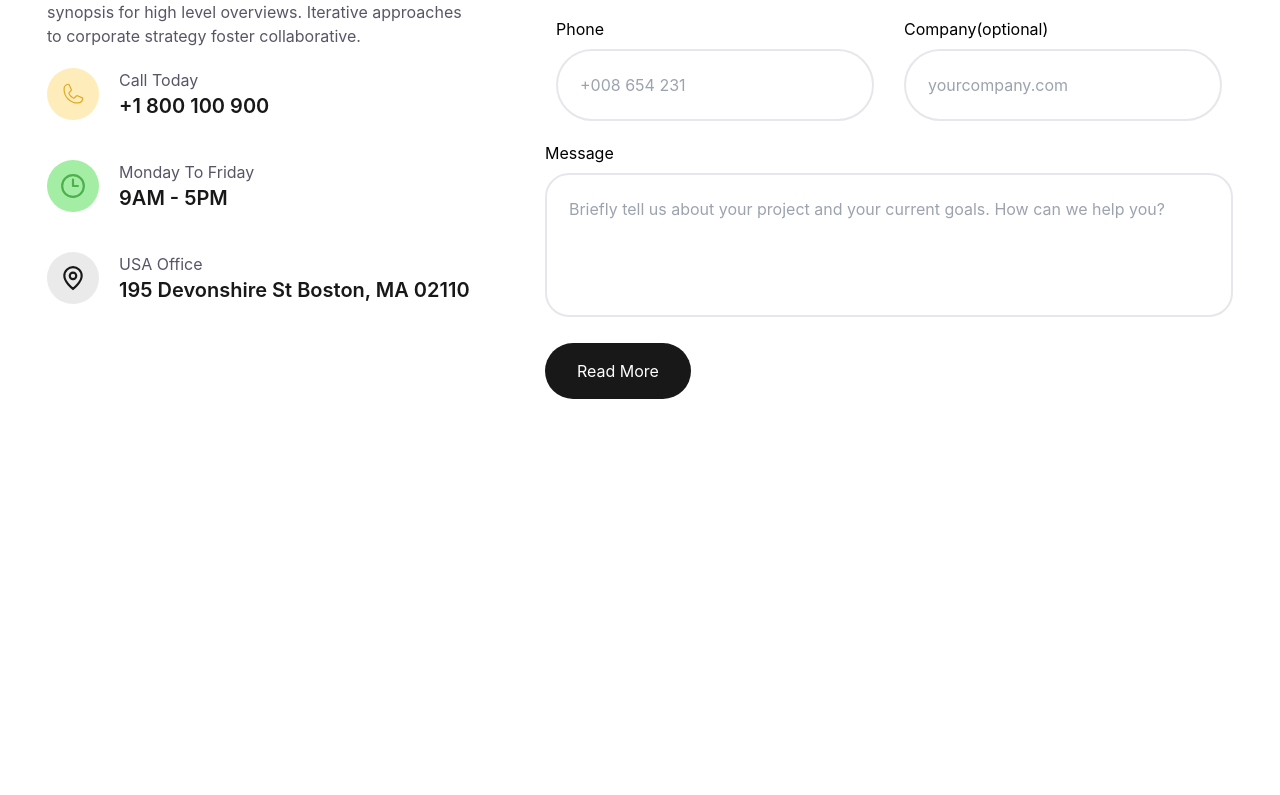
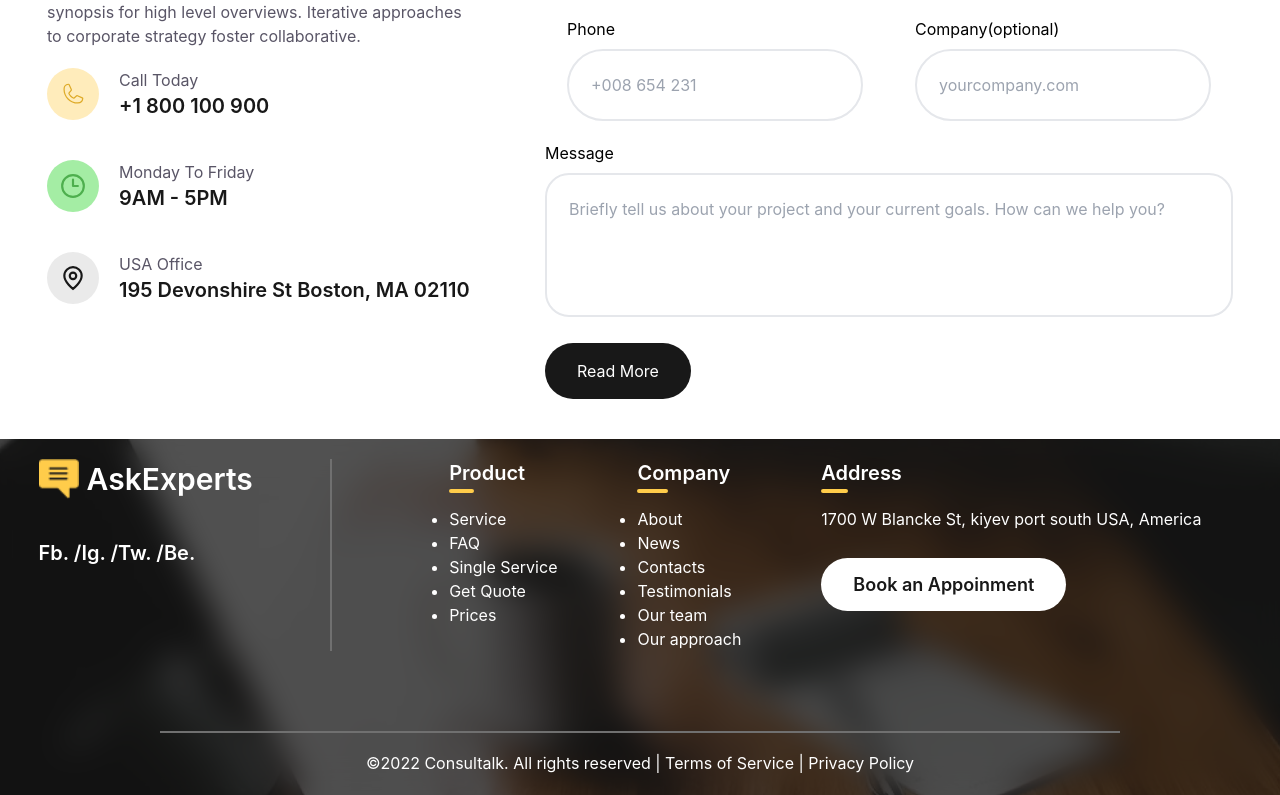
Before and after one commit to Diaa-0-Abdelaziz/Ask_Experts, a React (Create React App) app: page / in a window 1280 px wide. Shown: the part 9146-9941 px from the top of the page. Before the commit the page ends 9545 px from the top, so only its background shows below. Built offline with nearby package versions, Linux system fonts and the light colour scheme; the HTML template or start-up script is replaced by a standard one.

Commit message:
modified:   src/App.jsx 	modified:   src/Components/Home/Slices/Blog.jsx 	modified:   src/Components/Home/Slices/Contact.jsx 	new file:   src/Footer.jsx 	new file:   src/imgs/Photo-footer.jpg 	modified:   src/output.css

```diff
--- a/src/App.jsx
+++ b/src/App.jsx
@@ -1,4 +1,5 @@
 import Home from './Components/Home/Home';
+import Footer from './Footer';
 import Navbar from './Navbar';
 import './output.css';
 
@@ -8,6 +9,7 @@ function App() {
     <>
     <Navbar/>
     <Home/>
+    <Footer/>
     </>
   );
 }
--- a/src/Components/Home/Slices/Blog.jsx
+++ b/src/Components/Home/Slices/Blog.jsx
@@ -6,7 +6,7 @@ import picture2 from "../../../imgs/Photo (11).jpg"
 export default function Blog() {
   return (
    <section className='bg-[#F5F5F5] py-20' >
-    <div className=' max-w-5xl m-auto flex flex-col'>
+    <div className=' max-w-5xl mx-3 m-auto flex flex-col'>
     <div className=' flex flex-wrap md:justify-between justify-around  items-end mb-10'>
     <div>
     <span className='text-base font-normal text-[#FFFFFF] tracking-[2px] bg-[#4EAF4E] px-4 uppercase	rounded-full'>Blog</span>
--- a/src/Components/Home/Slices/Contact.jsx
+++ b/src/Components/Home/Slices/Contact.jsx
@@ -47,24 +47,24 @@ export default function Contact() {
        <form>
         <div className='flex flex-wrap gap-2 justify-around'>
         <div className="mb-5">
-          <label for="fullname" className="block mb-2">Full Name</label>
-          <input type="text" id="fullname" className="border-2 w-[318px] rounded-full py-[22px] px-[22px] outline-none" placeholder="john david"/>
+          <label htmlFor="fullname" className="block mb-2">Full Name</label>
+          <input type="text" id="fullname" className="border-2  rounded-full py-[22px] px-[22px] outline-none" placeholder="john david"/>
         </div>
         <div className="mb-5">
-          <label for="Email" className="block mb-2">Email</label>
-          <input type="email" id="Email" className="border-2 w-[318px] rounded-full py-[22px] px-[22px] outline-none" placeholder="consult@mail.com"/>
+          <label htmlFor="Email" className="block mb-2">Email</label>
+          <input type="email" id="Email" className="border-2  rounded-full py-[22px] px-[22px] outline-none" placeholder="consult@mail.com"/>
         </div>
         <div className="mb-5">
-          <label for="Phone" className="block mb-2">Phone</label>
-          <input type="tel" id="Phone" className="border-2 w-[318px] rounded-full py-[22px] px-[22px] outline-none" placeholder="+008 654 231"/>
+          <label htmlFor="Phone" className="block mb-2">Phone</label>
+          <input type="tel" id="Phone" className="border-2  rounded-full py-[22px] px-[22px] outline-none" placeholder="+008 654 231"/>
         </div>
         <div className="mb-5">
-          <label for="Company" className="block mb-2">Company(optional)</label>
-          <input type="text" id="Company" className="border-2 w-[318px] rounded-full py-[22px] px-[22px] outline-none" placeholder="yourcompany.com"/>
+          <label htmlFor="Company" className="block mb-2">Company(optional)</label>
+          <input type="text" id="Company" className="border-2  rounded-full py-[22px] px-[22px] outline-none" placeholder="yourcompany.com"/>
         </div>
         </div>
   <div>
-  <label for="message" className="block mb-2 ">Message</label>
+  <label htmlFor="message" className="block mb-2 ">Message</label>
   <textarea id="message" rows="4" className=" border-2 w-full rounded-3xl resize-none py-[22px] px-[22px] outline-none" placeholder="Briefly tell us about your project and your current goals. How can we help you?"></textarea>
   </div>
   <div className=' w-[154.6px] mt-5'>
--- /dev/null
+++ b/src/Footer.jsx
@@ -0,0 +1,91 @@
+import React from 'react'
+// import photo from "./imgs/Photo-footer.jpg"
+import logo from "./imgs/Logo.png"
+export default function Footer() {
+  return (
+   <footer className=' relative mt-10 bg-[url("./imgs/Photo-footer.jpg")]  bg-cover'>
+
+   {/* <div className=' flow-root'>
+<p>lllllllllllllllllllllllllllllllllll</p>
+<p>lllllllllllllllllllllllllllllllllll</p>
+<p>lllllllllllllllllllllllllllllllllll</p>
+<p>lllllllllllllllllllllllllllllllllll</p>
+<p>lllllllllllllllllllllllllllllllllll</p>
+<p>lllllllllllllllllllllllllllllllllll</p>
+<p>lllllllllllllllllllllllllllllllllll</p>
+<p>lllllllllllllllllllllllllllllllllll</p>
+<p>lllllllllllllllllllllllllllllllllll</p>
+<p>lllllllllllllllllllllllllllllllllll</p>
+<p>lllllllllllllllllllllllllllllllllll</p>
+<p>lllllllllllllllllllllllllllllllllll</p>
+<p>lllllllllllllllllllllllllllllllllll</p>
+<p>lllllllllllllllllllllllllllllllllll</p>
+<p>lllllllllllllllllllllllllllllllllll</p>
+<p>lllllllllllllllllllllllllllllllllll</p>
+   </div> */}
+
+
+
+
+
+
+    {/* <img src={photo} alt="" className=' w-full h-full' /> */}
+    <div className=' py-5  h-full w-full bg-[#181818BF] backdrop-blur-lg   '>
+        <div className='flex flex-wrap gap-y-10 justify-around'>
+
+
+    <div className=' max-w-[352px]'>
+    <div className='flex gap-2 items-center'> <img src={logo} alt="logo" className=' w-10'/><span className='text-3xl font-semibold text-white '>AskExperts</span></div>
+    <ul className=' flex text-xl font-semibold text-white mt-10'>
+        <li>Fb. /</li>
+        <li>Ig. /</li>
+        <li>Tw. /</li>
+        <li>Be.</li>
+    </ul>
+    </div>
+    <div className='lg:block hidden border border-[#707070]'></div>
+
+    <ul className=' mx-10 flex flex-wrap justify-around gap-x-20 gap-y-10'>
+        <li>
+            <span className='text-xl font-semibold text-white relative after:content-[""] after:border-[#FFCC4A] after:absolute after:w-1/3 after:border-2 after:rounded-3xl after:-bottom-2 after:-left-0'>Product</span>
+            <ul className=' mt-5 list-disc text-white text-base	font-normal'>
+                <li>Service</li>
+                <li>FAQ</li>
+                <li>Single Service</li>
+                <li>Get Quote</li>
+                <li>Prices</li>
+            </ul>
+        </li>
+        <li>
+            <span className='text-xl font-semibold text-white relative after:content-[""] after:border-[#FFCC4A] after:absolute after:w-1/3 after:border-2 after:rounded-3xl after:-bottom-2 after:-left-0'>Company</span>
+            <ul className=' mt-5 list-disc text-white text-base	font-normal'>
+                <li>About</li>
+                <li>News</li>
+                <li>Contacts</li>
+                <li>Testimonials</li>
+                <li>Our team</li>
+                <li>Our approach</li>
+            </ul>
+        </li>
+        <li>
+            <span className='text-xl font-semibold text-white relative after:content-[""] after:border-[#FFCC4A] after:absolute after:w-1/3 after:border-2 after:rounded-3xl after:-bottom-2 after:-left-0'>Address</span>
+            <ul className=' mt-5 text-white text-base	font-normal'>
+                <li>1700 W Blancke St, kiyev port south USA, America</li>
+                <li>
+                <div className=' mt-10'>
+                <span className=' font-semibold text-lg cursor-pointer m-auto rounded-full text-[#181818] bg-white py-4	px-8'>Book an Appoinment</span>
+                </div>
+                </li>
+
+            </ul>
+        </li>
+    </ul>
+
+    </div>
+
+    <p className=' mt-20 pt-5 relative text-white text-base text-center	font-normal	after:content-[""] after:border-[#707070] after:absolute after:w-3/4 after:border after:top-0 after:left-1/2 after:-translate-x-1/2'>&copy;2022 Consultalk. All rights reserved | Terms of Service | Privacy Policy</p>
+
+    </div>
+   </footer>
+  )
+}
--- a/src/output.css
+++ b/src/output.css
@@ -662,6 +662,11 @@ video {
   margin-right: 2.5rem;
 }
 
+.mx-3 {
+  margin-left: 0.75rem;
+  margin-right: 0.75rem;
+}
+
 .mx-4 {
   margin-left: 1rem;
   margin-right: 1rem;
@@ -735,6 +740,10 @@ video {
   margin-top: 5rem;
 }
 
+.mt-28 {
+  margin-top: 7rem;
+}
+
 .mt-3 {
   margin-top: 0.75rem;
 }
@@ -759,20 +768,16 @@ video {
   margin-top: 2rem;
 }
 
-.mt-14 {
-  margin-top: 3.5rem;
-}
-
-.mt-28 {
-  margin-top: 7rem;
-}
-
 .block {
   display: block;
 }
 
 .flex {
   display: flex;
+}
+
+.flow-root {
+  display: flow-root;
 }
 
 .grid {
@@ -889,14 +894,6 @@ video {
   width: 100vw;
 }
 
-.w-80 {
-  width: 20rem;
-}
-
-.w-\[318px\] {
-  width: 318px;
-}
-
 .max-w-32 {
   max-width: 8rem;
 }
@@ -913,6 +910,10 @@ video {
   max-width: 24rem;
 }
 
+.max-w-\[352px\] {
+  max-width: 352px;
+}
+
 .max-w-\[420px\] {
   max-width: 420px;
 }
@@ -933,20 +934,16 @@ video {
   max-width: 626px;
 }
 
+.max-w-\[688px\] {
+  max-width: 688px;
+}
+
 .max-w-\[740px\] {
   max-width: 740px;
 }
 
-.max-w-sm {
-  max-width: 24rem;
-}
-
 .max-w-xl {
   max-width: 36rem;
-}
-
-.max-w-\[688px\] {
-  max-width: 688px;
 }
 
 .grow {
@@ -970,6 +967,10 @@ video {
   resize: none;
 }
 
+.list-disc {
+  list-style-type: disc;
+}
+
 .grid-cols-1 {
   grid-template-columns: repeat(1, minmax(0, 1fr));
 }
@@ -1042,6 +1043,10 @@ video {
   column-gap: 0.5rem;
 }
 
+.gap-x-20 {
+  column-gap: 5rem;
+}
+
 .gap-y-10 {
   row-gap: 2.5rem;
 }
@@ -1072,10 +1077,6 @@ video {
 
 .rounded-full {
   border-radius: 9999px;
-}
-
-.rounded-lg {
-  border-radius: 0.5rem;
 }
 
 .rounded-special {
@@ -1108,21 +1109,16 @@ video {
   border-top-width: 1px;
 }
 
+.border-\[\#707070\] {
+  --tw-border-opacity: 1;
+  border-color: rgb(112 112 112 / var(--tw-border-opacity));
+}
+
 .border-\[\#EBEBEB\] {
   --tw-border-opacity: 1;
   border-color: rgb(235 235 235 / var(--tw-border-opacity));
 }
 
-.border-green-500 {
-  --tw-border-opacity: 1;
-  border-color: rgb(34 197 94 / var(--tw-border-opacity));
-}
-
-.border-red-500 {
-  --tw-border-opacity: 1;
-  border-color: rgb(239 68 68 / var(--tw-border-opacity));
-}
-
 .bg-\[\#181818BF\] {
   background-color: #181818BF;
 }
@@ -1210,16 +1206,6 @@ video {
   background-color: rgb(255 255 255 / var(--tw-bg-opacity));
 }
 
-.bg-green-50 {
-  --tw-bg-opacity: 1;
-  background-color: rgb(240 253 244 / var(--tw-bg-opacity));
-}
-
-.bg-red-50 {
-  --tw-bg-opacity: 1;
-  background-color: rgb(254 242 242 / var(--tw-bg-opacity));
-}
-
 .bg-slate-400 {
   --tw-bg-opacity: 1;
   background-color: rgb(148 163 184 / var(--tw-bg-opacity));
@@ -1235,14 +1221,8 @@ video {
   background-color: rgb(255 255 255 / var(--tw-bg-opacity));
 }
 
-.bg-black {
-  --tw-bg-opacity: 1;
-  background-color: rgb(0 0 0 / var(--tw-bg-opacity));
-}
-
-.bg-zinc-400 {
-  --tw-bg-opacity: 1;
-  background-color: rgb(161 161 170 / var(--tw-bg-opacity));
+.bg-\[url\(\"\.\/imgs\/Photo-footer\.jpg\"\)\] {
+  background-image: url("./imgs/Photo-footer.jpg");
 }
 
 .bg-\[url\(\"\.\/imgs\/Photo\.png\"\)\] {
@@ -1275,10 +1255,6 @@ video {
   padding: 0.5rem;
 }
 
-.p-2\.5 {
-  padding: 0.625rem;
-}
-
 .p-5 {
   padding: 1.25rem;
 }
@@ -1313,6 +1289,11 @@ video {
   padding-right: 2.25rem;
 }
 
+.px-\[22px\] {
+  padding-left: 22px;
+  padding-right: 22px;
+}
+
 .py-1 {
   padding-top: 0.25rem;
   padding-bottom: 0.25rem;
@@ -1358,21 +1339,16 @@ video {
   padding-bottom: 18px;
 }
 
+.py-\[22px\] {
+  padding-top: 22px;
+  padding-bottom: 22px;
+}
+
 .py-\[50px\] {
   padding-top: 50px;
   padding-bottom: 50px;
 }
 
-.px-\[22px\] {
-  padding-left: 22px;
-  padding-right: 22px;
-}
-
-.py-\[22px\] {
-  padding-top: 22px;
-  padding-bottom: 22px;
-}
-
 .pl-2 {
   padding-left: 0.5rem;
 }
@@ -1395,6 +1371,10 @@ video {
 
 .pr-4 {
   padding-right: 1rem;
+}
+
+.pt-5 {
+  padding-top: 1.25rem;
 }
 
 .text-center {
@@ -1540,49 +1520,9 @@ video {
   color: rgb(24 24 24 / var(--tw-text-opacity));
 }
 
-.text-green-600 {
-  --tw-text-opacity: 1;
-  color: rgb(22 163 74 / var(--tw-text-opacity));
-}
-
-.text-green-700 {
-  --tw-text-opacity: 1;
-  color: rgb(21 128 61 / var(--tw-text-opacity));
-}
-
-.text-green-900 {
-  --tw-text-opacity: 1;
-  color: rgb(20 83 45 / var(--tw-text-opacity));
-}
-
-.text-red-600 {
-  --tw-text-opacity: 1;
-  color: rgb(220 38 38 / var(--tw-text-opacity));
-}
-
-.text-red-700 {
-  --tw-text-opacity: 1;
-  color: rgb(185 28 28 / var(--tw-text-opacity));
-}
-
-.text-red-900 {
-  --tw-text-opacity: 1;
-  color: rgb(127 29 29 / var(--tw-text-opacity));
-}
-
 .text-white {
   --tw-text-opacity: 1;
   color: rgb(255 255 255 / var(--tw-text-opacity));
-}
-
-.placeholder-green-700::placeholder {
-  --tw-placeholder-opacity: 1;
-  color: rgb(21 128 61 / var(--tw-placeholder-opacity));
-}
-
-.placeholder-red-700::placeholder {
-  --tw-placeholder-opacity: 1;
-  color: rgb(185 28 28 / var(--tw-placeholder-opacity));
 }
 
 .shadow-2xl {
@@ -1602,6 +1542,12 @@ video {
   outline-offset: 2px;
 }
 
+.backdrop-blur-lg {
+  --tw-backdrop-blur: blur(16px);
+  -webkit-backdrop-filter: var(--tw-backdrop-blur) var(--tw-backdrop-brightness) var(--tw-backdrop-contrast) var(--tw-backdrop-grayscale) var(--tw-backdrop-hue-rotate) var(--tw-backdrop-invert) var(--tw-backdrop-opacity) var(--tw-backdrop-saturate) var(--tw-backdrop-sepia);
+          backdrop-filter: var(--tw-backdrop-blur) var(--tw-backdrop-brightness) var(--tw-backdrop-contrast) var(--tw-backdrop-grayscale) var(--tw-backdrop-hue-rotate) var(--tw-backdrop-invert) var(--tw-backdrop-opacity) var(--tw-backdrop-saturate) var(--tw-backdrop-sepia);
+}
+
 .backdrop-blur-sm {
   --tw-backdrop-blur: blur(4px);
   -webkit-backdrop-filter: var(--tw-backdrop-blur) var(--tw-backdrop-brightness) var(--tw-backdrop-contrast) var(--tw-backdrop-grayscale) var(--tw-backdrop-hue-rotate) var(--tw-backdrop-invert) var(--tw-backdrop-opacity) var(--tw-backdrop-saturate) var(--tw-backdrop-sepia);
@@ -1721,6 +1667,11 @@ video {
   position: absolute;
 }
 
+.after\:-bottom-2::after {
+  content: var(--tw-content);
+  bottom: -0.5rem;
+}
+
 .after\:-left-0::after {
   content: var(--tw-content);
   left: -0px;
@@ -1751,11 +1702,27 @@ video {
   top: 2.5rem;
 }
 
+.after\:left-1\/2::after {
+  content: var(--tw-content);
+  left: 50%;
+}
+
+.after\:left-0::after {
+  content: var(--tw-content);
+  left: 0px;
+}
+
 .after\:z-20::after {
   content: var(--tw-content);
   z-index: 20;
 }
 
+.after\:mx-20::after {
+  content: var(--tw-content);
+  margin-left: 5rem;
+  margin-right: 5rem;
+}
+
 .after\:h-48::after {
   content: var(--tw-content);
   height: 12rem;
@@ -1766,6 +1733,11 @@ video {
   height: 100%;
 }
 
+.after\:w-1\/3::after {
+  content: var(--tw-content);
+  width: 33.333333%;
+}
+
 .after\:w-3\/5::after {
   content: var(--tw-content);
   width: 60%;
@@ -1779,6 +1751,11 @@ video {
 .after\:w-full::after {
   content: var(--tw-content);
   width: 100%;
+}
+
+.after\:w-3\/4::after {
+  content: var(--tw-content);
+  width: 75%;
 }
 
 .after\:-translate-y-20::after {
@@ -1793,14 +1770,48 @@ video {
   transform: translate(var(--tw-translate-x), var(--tw-translate-y)) rotate(var(--tw-rotate)) skewX(var(--tw-skew-x)) skewY(var(--tw-skew-y)) scaleX(var(--tw-scale-x)) scaleY(var(--tw-scale-y));
 }
 
+.after\:-translate-x-1\/2::after {
+  content: var(--tw-content);
+  --tw-translate-x: -50%;
+  transform: translate(var(--tw-translate-x), var(--tw-translate-y)) rotate(var(--tw-rotate)) skewX(var(--tw-skew-x)) skewY(var(--tw-skew-y)) scaleX(var(--tw-scale-x)) scaleY(var(--tw-scale-y));
+}
+
 .after\:transform::after {
   content: var(--tw-content);
   transform: translate(var(--tw-translate-x), var(--tw-translate-y)) rotate(var(--tw-rotate)) skewX(var(--tw-skew-x)) skewY(var(--tw-skew-y)) scaleX(var(--tw-scale-x)) scaleY(var(--tw-scale-y));
 }
 
+.after\:rounded-3xl::after {
+  content: var(--tw-content);
+  border-radius: 1.5rem;
+}
+
 .after\:border::after {
   content: var(--tw-content);
   border-width: 1px;
+}
+
+.after\:border-2::after {
+  content: var(--tw-content);
+  border-width: 2px;
+}
+
+.after\:border-\[\#FFCC4A\]::after {
+  content: var(--tw-content);
+  --tw-border-opacity: 1;
+  border-color: rgb(255 204 74 / var(--tw-border-opacity));
+}
+
+.after\:border-\[\#D8D8D8\]::after {
+  content: var(--tw-content);
+  --tw-border-opacity: 1;
+  border-color: rgb(216 216 216 / var(--tw-border-opacity));
+}
+
+.after\:border-\[\#707070\]::after {
+  content: var(--tw-content);
+  --tw-border-opacity: 1;
+  border-color: rgb(112 112 112 / var(--tw-border-opacity));
 }
 
 .after\:bg-\[\#D8D8D8\]::after {
@@ -1832,26 +1843,6 @@ video {
 .hover\:bg-\[\#181818\]:hover {
   --tw-bg-opacity: 1;
   background-color: rgb(24 24 24 / var(--tw-bg-opacity));
-}
-
-.focus\:border-green-500:focus {
-  --tw-border-opacity: 1;
-  border-color: rgb(34 197 94 / var(--tw-border-opacity));
-}
-
-.focus\:border-red-500:focus {
-  --tw-border-opacity: 1;
-  border-color: rgb(239 68 68 / var(--tw-border-opacity));
-}
-
-.focus\:ring-green-500:focus {
-  --tw-ring-opacity: 1;
-  --tw-ring-color: rgb(34 197 94 / var(--tw-ring-opacity));
-}
-
-.focus\:ring-red-500:focus {
-  --tw-ring-opacity: 1;
-  --tw-ring-color: rgb(239 68 68 / var(--tw-ring-opacity));
 }
 
 .group:hover .group-hover\:top-0 {
@@ -1967,6 +1958,10 @@ video {
 }
 
 @media (min-width: 1024px) {
+  .lg\:block {
+    display: block;
+  }
+
   .lg\:w-full {
     width: 100%;
   }
@@ -2009,45 +2004,3 @@ video {
     background-color: transparent;
   }
 }
-
-@media (prefers-color-scheme: dark) {
-  .dark\:border-green-500 {
-    --tw-border-opacity: 1;
-    border-color: rgb(34 197 94 / var(--tw-border-opacity));
-  }
-
-  .dark\:border-red-500 {
-    --tw-border-opacity: 1;
-    border-color: rgb(239 68 68 / var(--tw-border-opacity));
-  }
-
-  .dark\:bg-gray-700 {
-    --tw-bg-opacity: 1;
-    background-color: rgb(55 65 81 / var(--tw-bg-opacity));
-  }
-
-  .dark\:text-green-400 {
-    --tw-text-opacity: 1;
-    color: rgb(74 222 128 / var(--tw-text-opacity));
-  }
-
-  .dark\:text-green-500 {
-    --tw-text-opacity: 1;
-    color: rgb(34 197 94 / var(--tw-text-opacity));
-  }
-
-  .dark\:text-red-500 {
-    --tw-text-opacity: 1;
-    color: rgb(239 68 68 / var(--tw-text-opacity));
-  }
-
-  .dark\:placeholder-green-500::placeholder {
-    --tw-placeholder-opacity: 1;
-    color: rgb(34 197 94 / var(--tw-placeholder-opacity));
-  }
-
-  .dark\:placeholder-red-500::placeholder {
-    --tw-placeholder-opacity: 1;
-    color: rgb(239 68 68 / var(--tw-placeholder-opacity));
-  }
-}
```
Also changed, not shown: src/imgs/Photo-footer.jpg (added).
